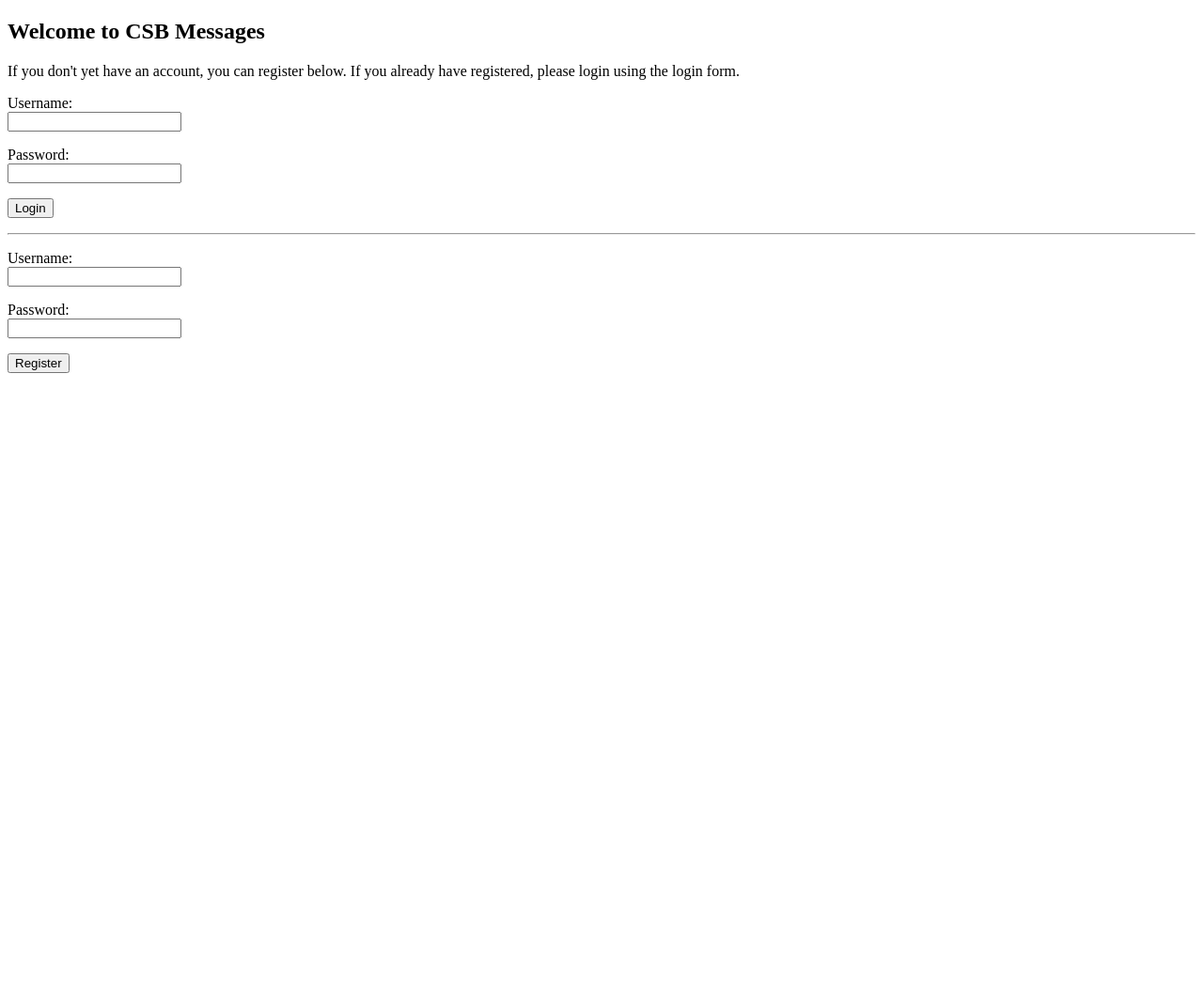
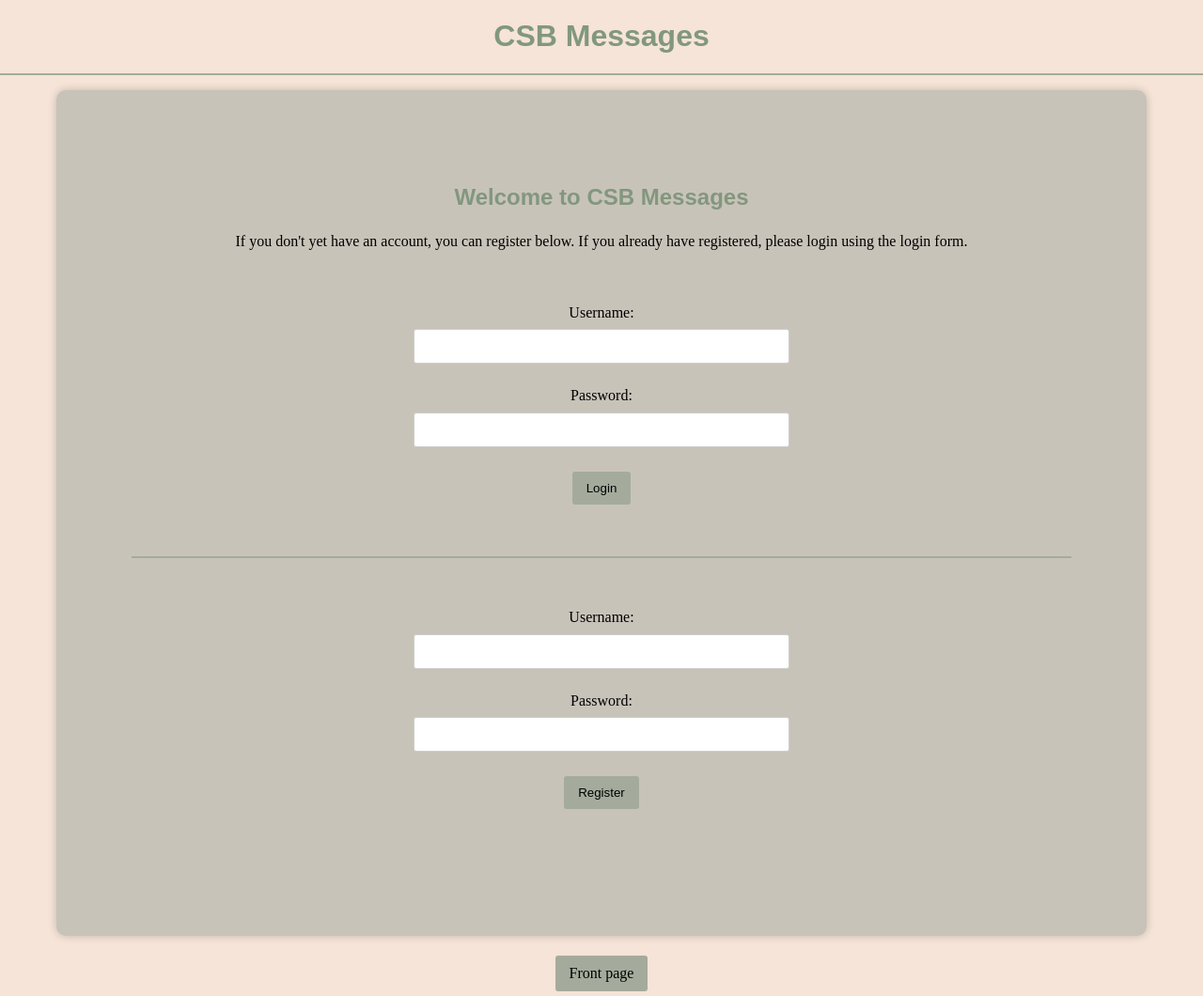
Before and after one commit to tihvis/CSB-project, a Flask app: page / in a window 1280 px wide. Shown: the whole page at 94% size. Before the commit the page ends 397 px from the top, so only its background shows below. Run offline with Flask 3, Linux system fonts and the light colour scheme.

Commit message:
add layout

```diff
--- /dev/null
+++ b/static/main.css
@@ -0,0 +1,104 @@
+body {
+    font-family: 'Times New Roman', serif;
+    background-color: #f5e4d7;
+    margin: 0;
+    padding: 0;
+}
+
+.container {
+    max-width: 1000px;
+    margin: 0 auto;
+    padding: 80px;
+    background-color: #c8c3b9;
+    border-radius: 10px;
+    box-shadow: 0 0 10px rgba(0, 0, 0, 0.2);
+}
+
+h1 {
+    color: #82977e;
+    font-family: 'Copperplate', sans-serif;
+    text-align: center;
+}
+
+h2 {
+    color: #82977e;
+    font-family: 'Copperplate', sans-serif;
+    text-align: center;
+}
+
+h3 {
+    color: #82977e;
+    font-family: 'Copperplate', sans-serif;
+    text-align: center;
+}
+
+p {
+    color: black;
+    line-height: 1.6;
+    text-align: center;
+    font-family: 'Times New Roman', serif;
+}
+
+hr {
+    border: none;
+    border-top: 2px solid #a4ab9c;
+    margin-top: 20px;
+}
+
+a:link, a:visited {
+    background-color: #a4ab9c;
+    color: black;
+    padding: 10px 15px;
+    text-align: center;
+    text-decoration: none;
+    display: inline-block;
+    border: none;
+    border-radius: 3px;
+    cursor: pointer;
+    margin: 5px;
+  }
+
+  ul.flashes {
+    text-align: center;
+    color: black;
+    font-family: 'Copperplate', sans-serif;
+    font-size: 20px;
+    margin-bottom: 10px;
+    list-style: none;
+    padding: 20px;
+  }
+
+  form {
+    margin-top: 50px;
+    margin-bottom: 50px;
+    text-align: center;
+}
+
+form .login-button, form .register-button {
+    text-align: center;
+}
+
+  .button-group {
+    display: flex;
+    flex-wrap: wrap;
+    justify-content: center;
+  }
+
+  input[type="submit"] {
+    background-color: #a4ab9c;
+    color: black;
+    padding: 10px 15px;
+    border: none;
+    border-radius: 3px;
+    cursor: pointer;
+    margin: 5px;
+}
+
+input[type="text"],
+input[type="password"] {
+    width: 40%;
+    padding: 10px 10px;
+    margin: 5px 5px;
+    border: 1px solid #ccc;
+    border-radius: 3px;
+}
--- a/templates/index.html
+++ b/templates/index.html
@@ -1,24 +1,18 @@
-<!doctype html>
-<title>CSB Messages</title>
-<body>
+<head>
+  <title>CSB Messages - Home</title>
+</head>
+{% extends "layout.html" %}
+{% block content %}
+<div class="container">
 <h2>Welcome to CSB Messages</h2>
-{% with flashes = get_flashed_messages() %}
-  {% if flashes %}
-    {% for flash in flashes %}
-      <h3>{{ flash }}</h3>
-    {% endfor %}
-   {% endif %}
-{% endwith %}
 <p>
     {% if session.user_id %}
-    <p>You are logged in as <i>{{ session.username }}</i></p>
-    <a href="/update_username">Update username</a>
+    <p>Thanks for logging in! You can now write a message or read all written messages. You also have the chance to update your username.</p>
+    <div class="button-group">
     <a href="/new_message">Post new message</a>
     <a href="/list">List all messages</a>
-    {% if session.admin %}
-    <a href="/delete_message">Delete message (only for admins!)</a>
-    {% endif %}
-    <a href="/logout">Logout</a>
+    <a href="/update_username">Update username</a>
+    </div>
     {% else %}
 
 <p>If you don't yet have an account, you can register below. If you already have registered, please login using the login form.</p>
@@ -42,4 +36,5 @@
 </form>
 <p>
     {% endif %}
-</body>
+  </div>
+  {% endblock %}
--- /dev/null
+++ b/templates/layout.html
@@ -0,0 +1,33 @@
+<!DOCTYPE html>
+<html lang="en">
+   <link rel="stylesheet" href="/static/main.css">
+   <meta name="viewport" content="width=device-width initial-scale=1.0">
+   <h1 style="text-align:center; margin-top: 20px;">CSB Messages</h1>
+   <hr>
+   <p>
+      <body>
+        {% with messages = get_flashed_messages() %}
+        {% if messages %}
+        <ul class=flashes>
+            {% for message in messages %}
+            <i><b>{{ message }}</b></i>
+            {% endfor %}
+            </ul>
+            {% endif %}
+            {% endwith %}
+            {% block content %}{% endblock %}
+            {% if session.user_id %}
+            <p>You are logged in as <i>{{ session.username }}</i></p>
+            {% endif %}
+            <p>
+    <div class="button-group">
+        <a href="/">Front page</a>
+        {% if session.admin %}
+        <a href="/delete_message">Delete message (admin page)</a>
+        {% endif %}
+        {% if session.username %}
+        <a href="/logout">Logout</a>
+        {% endif %}
+        </div>
+    </body>
+</html>
```
Also changed, not shown: templates/delete_message.html (+9 -5 lines), templates/error.html (+8 -5 lines), templates/list.html (+9 -2 lines), templates/new_message.html (+9 -4 lines), templates/update_username.html (+8 -4 lines).
